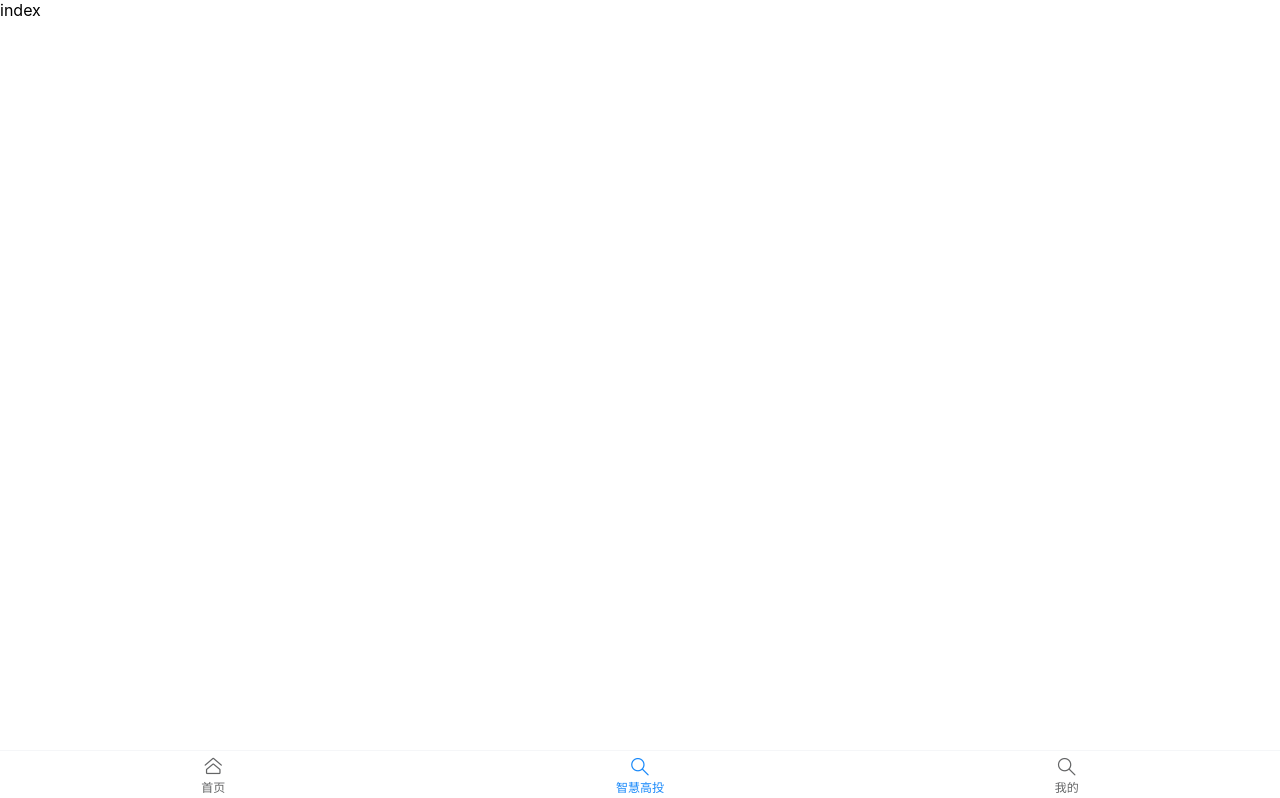
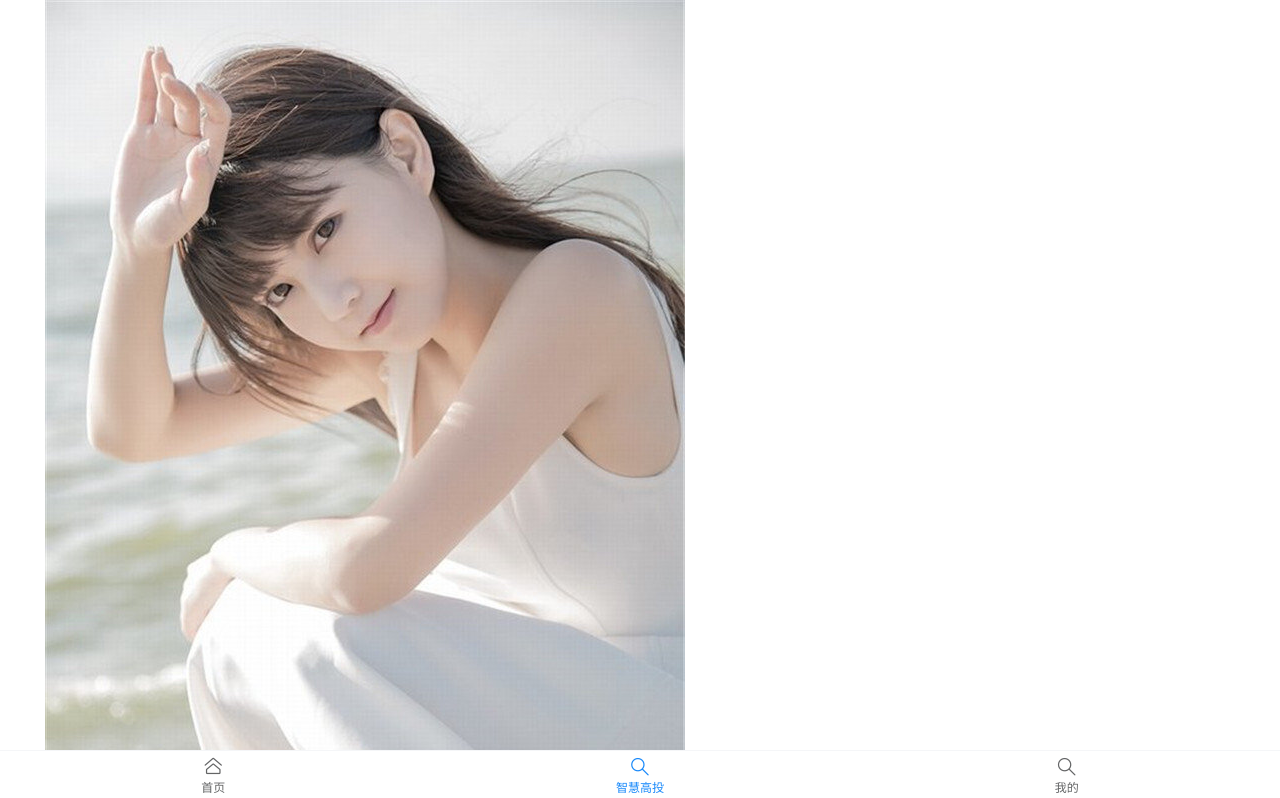
Before and after one commit to anber22/Anber, a Vue app: page /mobile/index in a window 1280 px wide. Before the commit this address led to /mobile/index#/index. Shown: the top 798 px of the page. Built offline with nearby package versions, Linux system fonts and the light colour scheme.

Commit message:
t 添加前缀请求路径

```diff
--- a/src/router/index.js
+++ b/src/router/index.js
@@ -13,6 +13,8 @@ const Tabbar = () => import('../../src/views/tabbar/tabbar')
 Vue.use(VueRouter)
 
 export default new VueRouter({
+  mode: 'history',
+  base: '/mobile',
   routes: [
     {
       path: '/',
--- a/src/views/index/index.vue
+++ b/src/views/index/index.vue
@@ -1,6 +1,7 @@
 <template>
   <div>
     index
+    <img src="/src/assets/png/3474.jpg">
   </div>
 </template>
 
```
Also changed, not shown: config/webpack.dev.js (+7 -7 lines).
